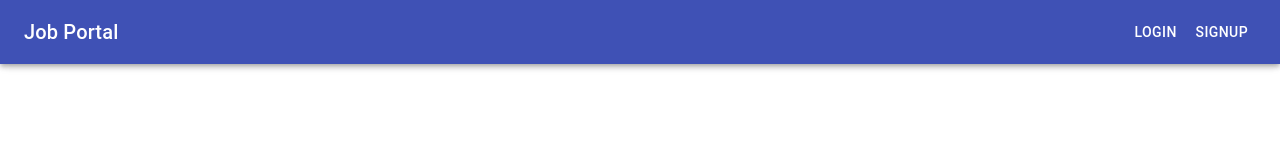
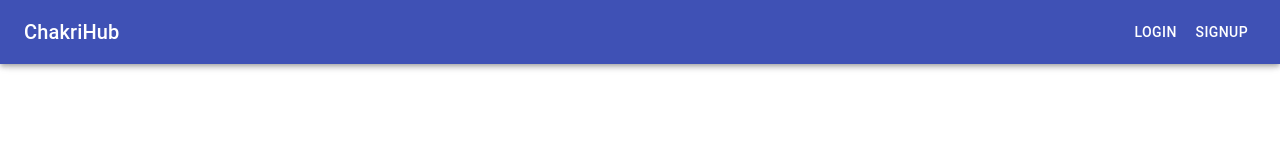
Before and after one commit to labiba-tasnim/online-job-portal, a React (Create React App) app in the folder frontend/: page / in a window 1280 px wide. Shown: the top 160 px of the page. Built offline with nearby package versions, Linux system fonts and the light colour scheme.

Commit message:
Update Navbar.js
"Job Portal" changed to "ChakriHub"

```diff
--- a/frontend/src/component/Navbar.js
+++ b/frontend/src/component/Navbar.js
@@ -34,7 +34,7 @@ const Navbar = (props) => {
     <AppBar position="fixed">
       <Toolbar>
         <Typography variant="h6" className={classes.title}>
-          Job Portal
+          ChakriHub
         </Typography>
         {isAuth() ? (
           userType() === "recruiter" ? (
```
